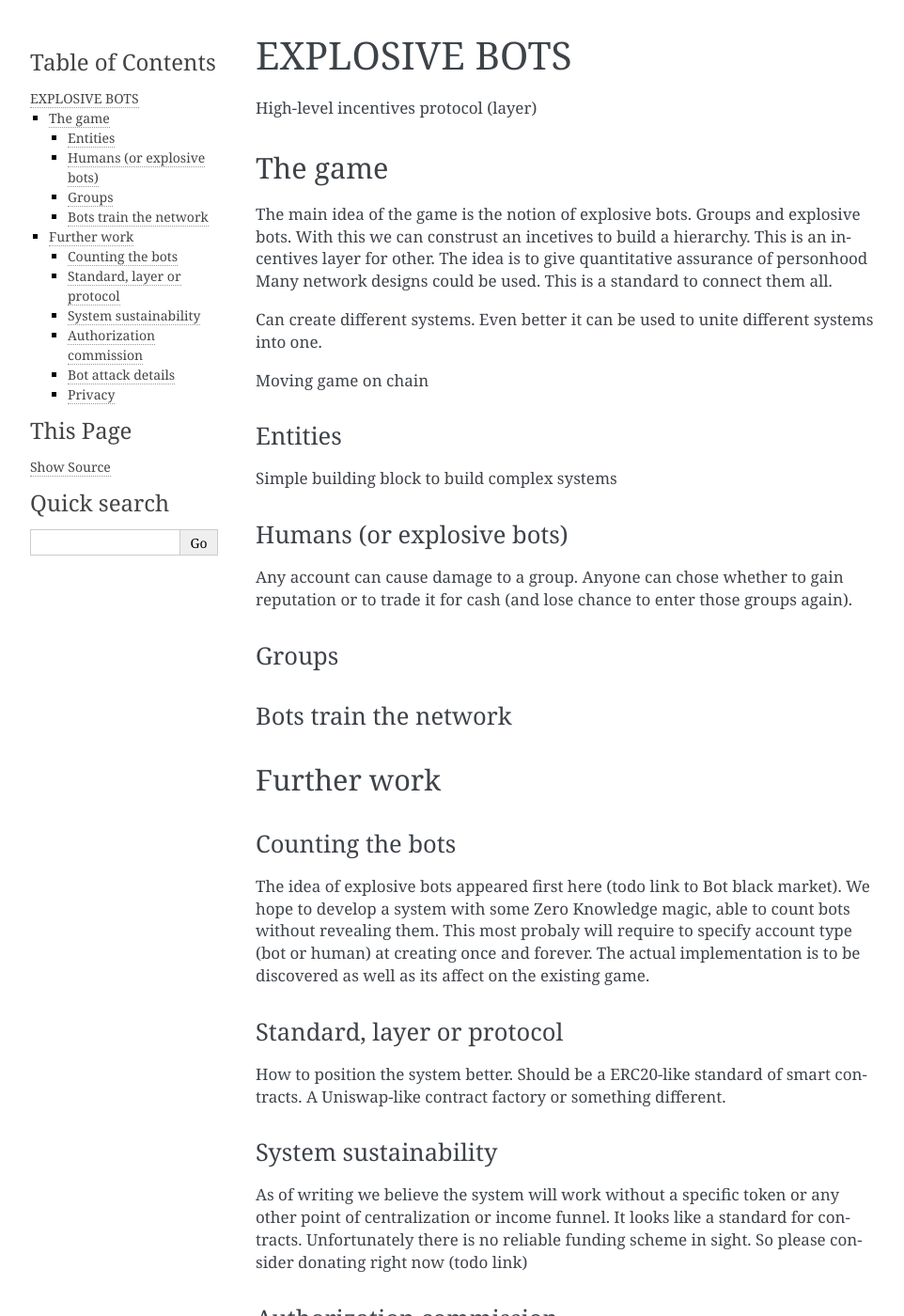
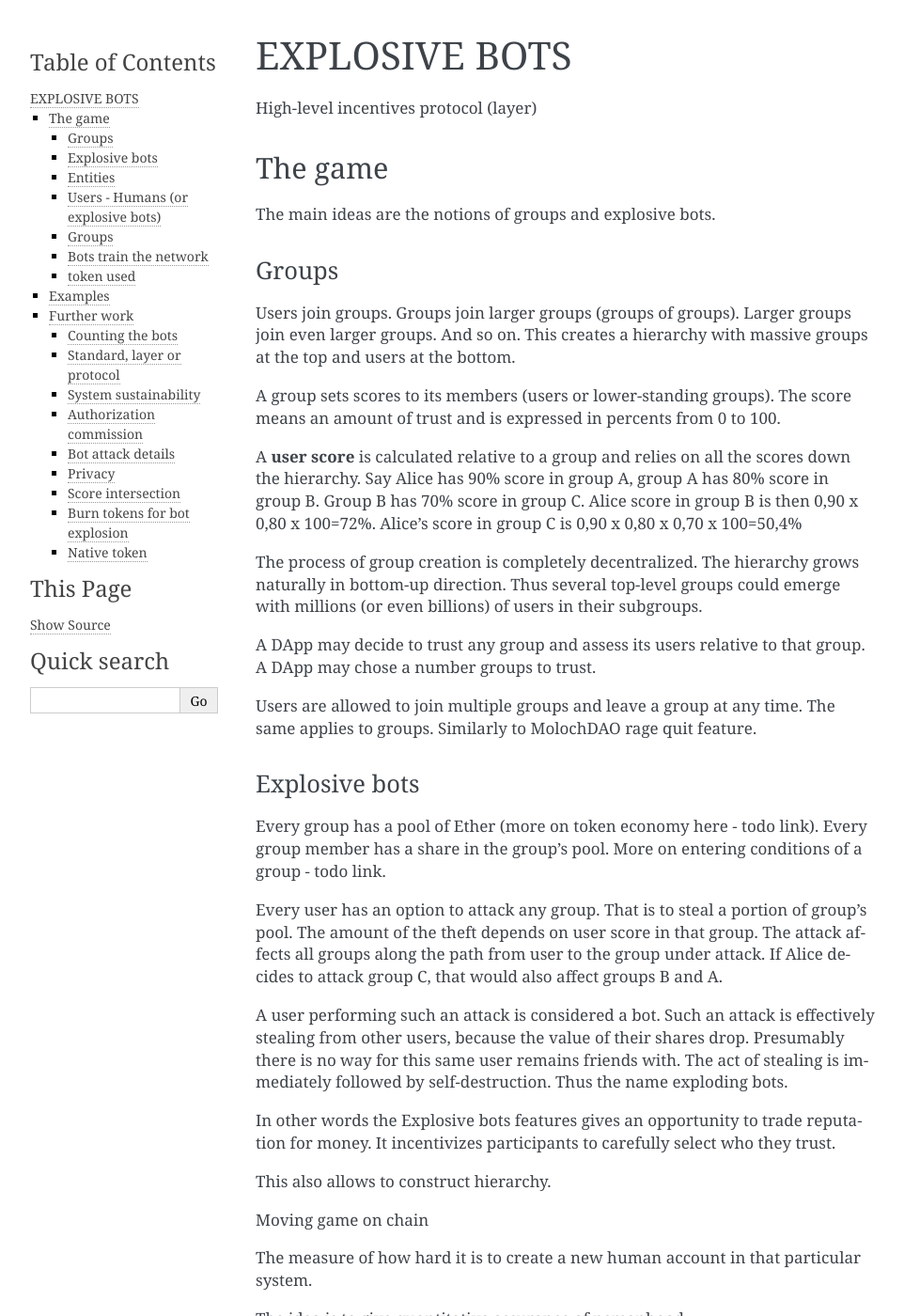
Before and after one commit to upala-digital-identity/docs, a Sphinx documentation site: the page built from source/explosive-bots.rst, in a window 1280 px wide and 1400 px high. Shown: the whole window at 94% size, without its empty margins (148-1110 px from the left). Built offline with Sphinx 7.4.7, drawn with Linux system fonts in a browser that asks for light colours; some of the changed text lies outside the part shown.

Commit message:
Groups and explosive bots basics explained

```diff
--- a/source/explosive-bots.rst
+++ b/source/explosive-bots.rst
@@ -6,38 +6,88 @@ High-level incentives protocol (layer)
 The game
 ========
 
-The main idea of the game is the notion of explosive bots.
-Groups and explosive bots. With this we can construst an incetives to build a hierarchy.
-This is an incentives layer for other.
+The main ideas are the notions of groups and explosive bots.
+
+Groups
+------
+Users join groups. Groups join larger groups (groups of groups). Larger groups join even larger groups. And so on. This creates a hierarchy with massive groups at the top and users at the bottom.
+
+A group sets scores to its members (users or lower-standing groups). The score means an amount of trust and is expressed in percents from 0 to 100.
+
+A **user score** is calculated relative to a group and relies on all the scores down the hierarchy. Say Alice has 90% score in group A, group A has 80% score in group B. Group B has 70% score in group C. Alice score in group B is then
+0,90 x 0,80 x 100=72%.
+Alice's score in group C is
+0,90 x 0,80 x 0,70 x 100=50,4%
+
+The process of group creation is completely decentralized. The hierarchy grows naturally in bottom-up direction. Thus several top-level groups could emerge with millions (or even billions) of users in their subgroups.
+
+A DApp may decide to trust any group and assess its users relative to that group. A DApp may chose a number groups to trust.
+
+Users are allowed to join multiple groups and leave a group at any time. The same applies to groups. Similarly to MolochDAO rage quit feature.
+
+
+Explosive bots
+--------------
+Every group has a pool of Ether (more on token economy here - todo link). Every group member has a share in the group's pool. More on entering conditions of a group - todo link.
+
+Every user has an option to attack any group. That is to steal a portion of group's pool. The amount of the theft depends on user score in that group. The attack affects all groups along the path from user to the group under attack. If Alice decides to attack group C, that would also affect groups B and A.
+
+A user performing such an attack is considered a bot. Such an attack is effectively stealing from other users, because the value of their shares drop. Presumably there is no way for this same user remains friends with. The act of stealing is immediately followed by self-destruction. Thus the name exploding bots.
+
+In other words the Explosive bots features gives an opportunity to trade reputation for money. It incentivizes participants to carefully select who they trust.
+
+
+This also allows to construct hierarchy.
+
+Moving game on chain
+
+
+The measure of how hard it is to create a new human account in that particular system.
+
+
 The idea is to give quantitative assurance of personhood
+
 Many network designs could be used. This is a standard to connect them all.
 
 Can create different systems. Even better it can be used to unite different systems into one.
 
-Moving game on chain
 
+
+
+With this we can construst an incetives to build a hierarchy.
 
 
 Entities
 --------
 Simple building block to build complex systems
 
-Humans (or explosive bots)
+Users - Humans (or explosive bots)
 --------------------------
-Any account can cause damage to a group.
-Anyone can chose whether to gain reputation or to trade it for cash (and lose chance to enter those groups again).
+
+
 
 Groups
 ------
 
+Any account can cause damage to a group.
+Anyone can chose whether to gain reputation or to trade it for cash (and lose chance to enter those groups again).
 
-
-
+and an amount of capital along the path from user to the group under attack.
 
 Bots train the network
 ----------------------
 
+token used
+----------
+No global economy. No way to close the circuit for own token.
 
+Examples
+========
+Layer 2 analyzers
+Random handshakes
+Wrapping other blockchain identity systems
+Building state ID based system
+Support of developing countries
 
 
 
@@ -66,3 +116,14 @@ How exactly the bot reward is shared among the members of attack path
 
 Privacy
 -------
+
+Score intersection
+------------------
+What if a group combines say two lower groups. A user has a score in those groups. How is the score combined. Best score? Than there is another thing to consider when joining a top level group - are there any "higher score" groups so that adding a group giving lower scores is suicidal for the lower group.
+
+Burn tokens for bot explosion
+-----------------------------
+
+Native token
+------------
+Eth, dai, own token?
--- a/source/state-of-knowledge.rst
+++ b/source/state-of-knowledge.rst
@@ -1,6 +1,6 @@
-=================
-MATERIALS STUDIED
-=================
+============
+INSPRIRATION
+============
 Links for digital identity enthusiasts. I use this document as personal archive and read-later list. I thought it isworth publishing. It is good source of quality info on digital identity and related topics.
 
 Identity projects
```
